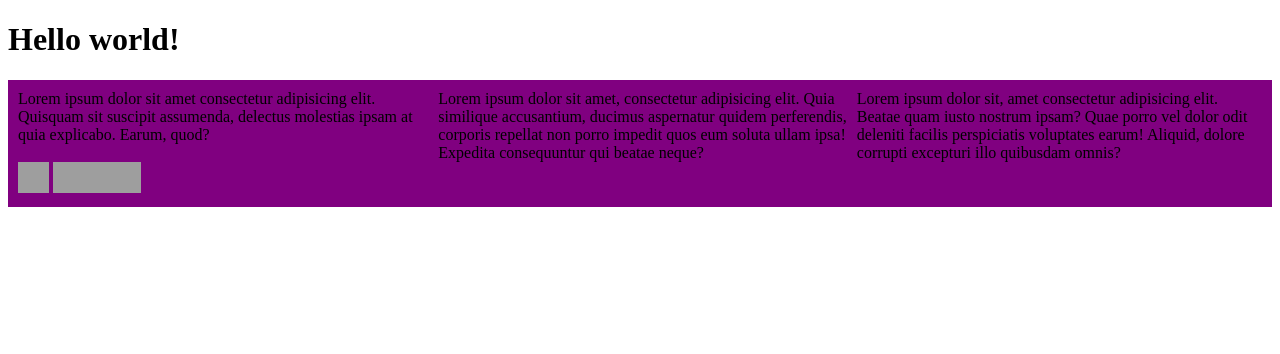
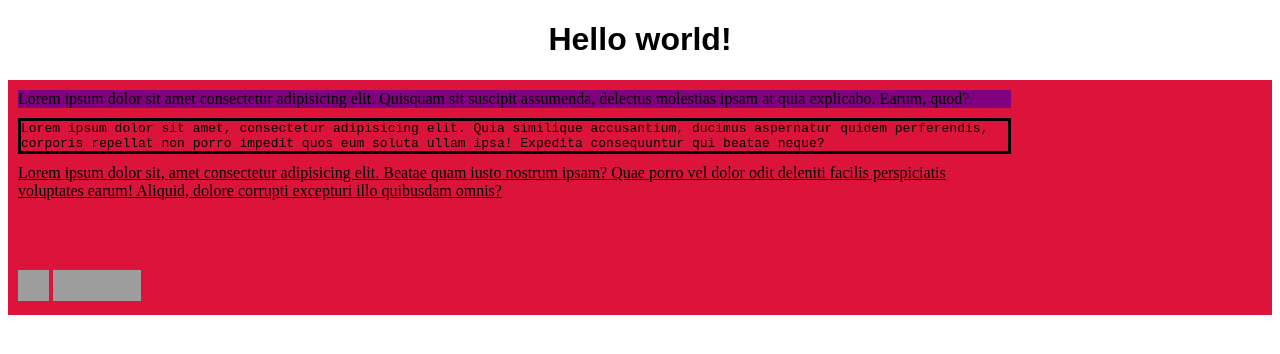
Before and after one commit to oskariruo/hello-world, a plain HTML site: page index.html in a window 1280 px wide. Drawn offline with Linux system fonts and the light colour scheme; grey boxes are pictures that could not be loaded.

Commit message:
Update style.css

```diff
--- a/style.css
+++ b/style.css
@@ -1,6 +1,32 @@
+.item1 {grid-area:header;
+  background-color: purple;
+}
+.item2 {grid-area:main;
+  font-family: monospace;
+  border: solid;
+
+}
+.item3 {grid-area: menu;
+  text-decoration: underline;
+
+}
+.item4 {grid-area: footer;
+  margin-top: 60px;
+
+}
 .grid-container {
     display: grid;
-  grid-template-columns: auto auto auto;
-  background-color: purple;
+  grid-template-columns: repeat(5, 1fr);
+  background-color: crimson;
   padding: 10px;
+  grid-gap: 10px;
+  grid-template-areas:
+  'header header header header'
+  'main main main main'
+  'menu menu menu menu'
+  'footer footer footer footer'
 }
+h1 {text-align: center;
+    font-family: fantasy;
+
+}
```
